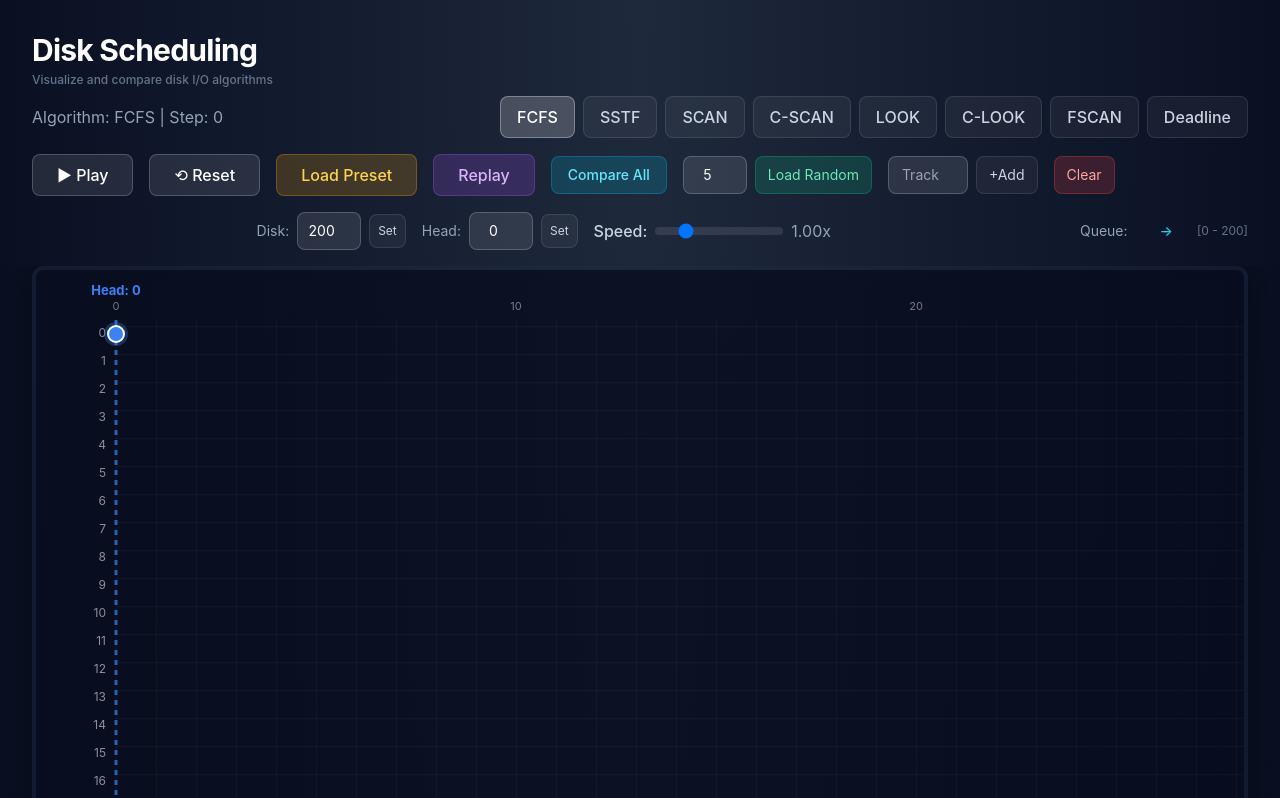
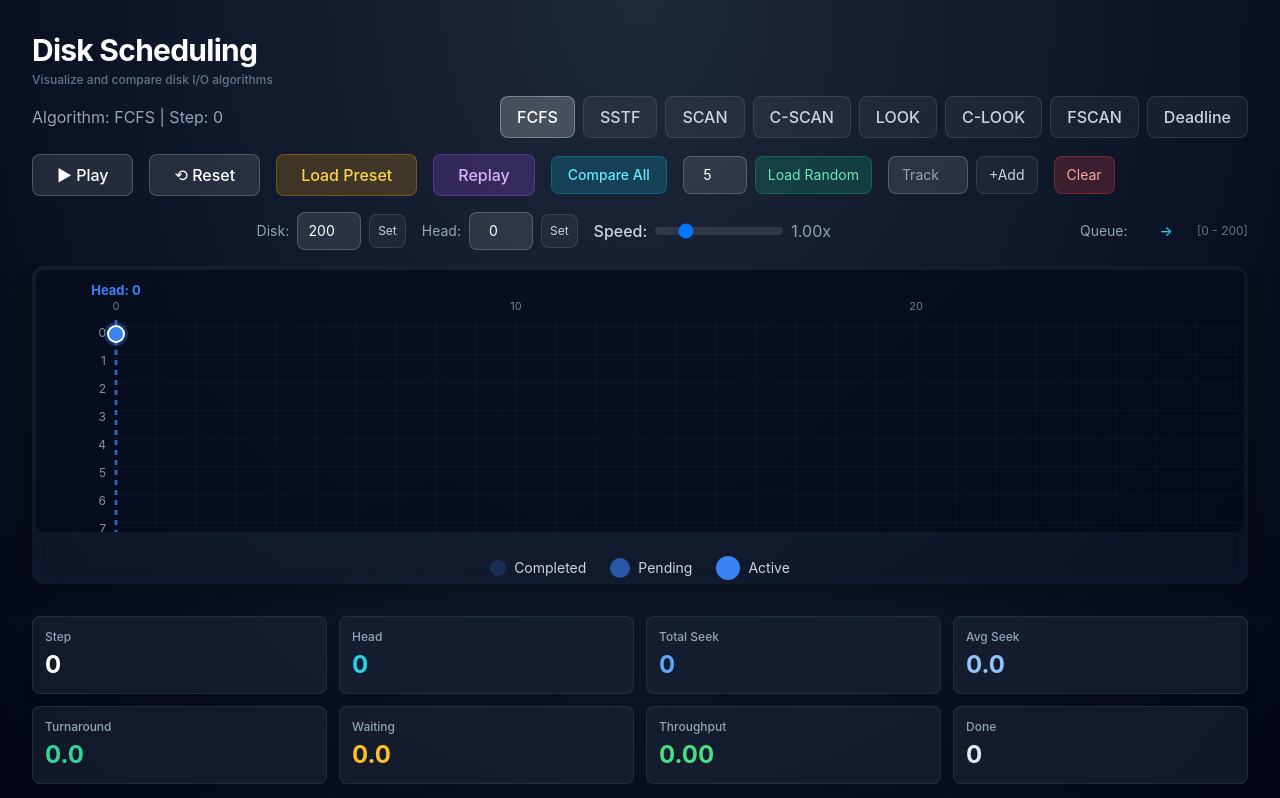
Before and after one commit to pal3dreamer/Disk_Scheduling_Simulation, a React (Vite) app: page / in a window 1280 px wide. Shown: the top 798 px of the page. Built offline with nearby package versions, Linux system fonts and the light colour scheme.

Commit message:
fix(ui/perf): remove artificial delay in Compare All and fix h-screen overflow

```diff
--- a/src/components/TimelineVisualizerV2.tsx
+++ b/src/components/TimelineVisualizerV2.tsx
@@ -224,7 +224,7 @@ export const TimelineVisualizerV2: React.FC = () => {
   };
 
   return (
-    <div className="w-full min-h-screen flex flex-col bg-gradient-to-br from-slate-950 via-slate-900 to-slate-950" style={{background: 'radial-gradient(ellipse at top, #1e293b 0%, #0f172a 50%, #020617 100%)'}}>
+    <div className="w-full h-screen overflow-y-auto flex flex-col bg-gradient-to-br from-slate-950 via-slate-900 to-slate-950" style={{background: 'radial-gradient(ellipse at top, #1e293b 0%, #0f172a 50%, #020617 100%)'}}>
       {/* Header */}
       <div className="px-8 pt-8 pb-4">
         <h1 className="text-3xl font-bold text-white mb-1 tracking-tight">Disk Scheduling</h1>
@@ -299,7 +299,7 @@ export const TimelineVisualizerV2: React.FC = () => {
                 if (s.requestQueue.length > 0 || s.activeRequest) {
                   engine.step();
                 }
-                await new Promise(r => setTimeout(r, 10));
+                // No artificial delay needed for background comparison calculation
               }
 
               // Save results
@@ -504,7 +504,7 @@ export const TimelineVisualizerV2: React.FC = () => {
       </div>
 
       {/* Main Timeline Container */}
-      <div className="flex-1 min-h-[500px] px-8 pb-8 overflow-hidden">
+      <div className="flex-1 shrink-0 min-h-[350px] px-8 pb-8 overflow-hidden">
         {/* Enhanced Container - Graph Hero */}
         <div className="rounded-xl p-1 h-full flex flex-col" style={{
           background: 'linear-gradient(135deg, rgba(30,41,59,0.4) 0%, rgba(15,23,42,0.6) 100%)',
```
